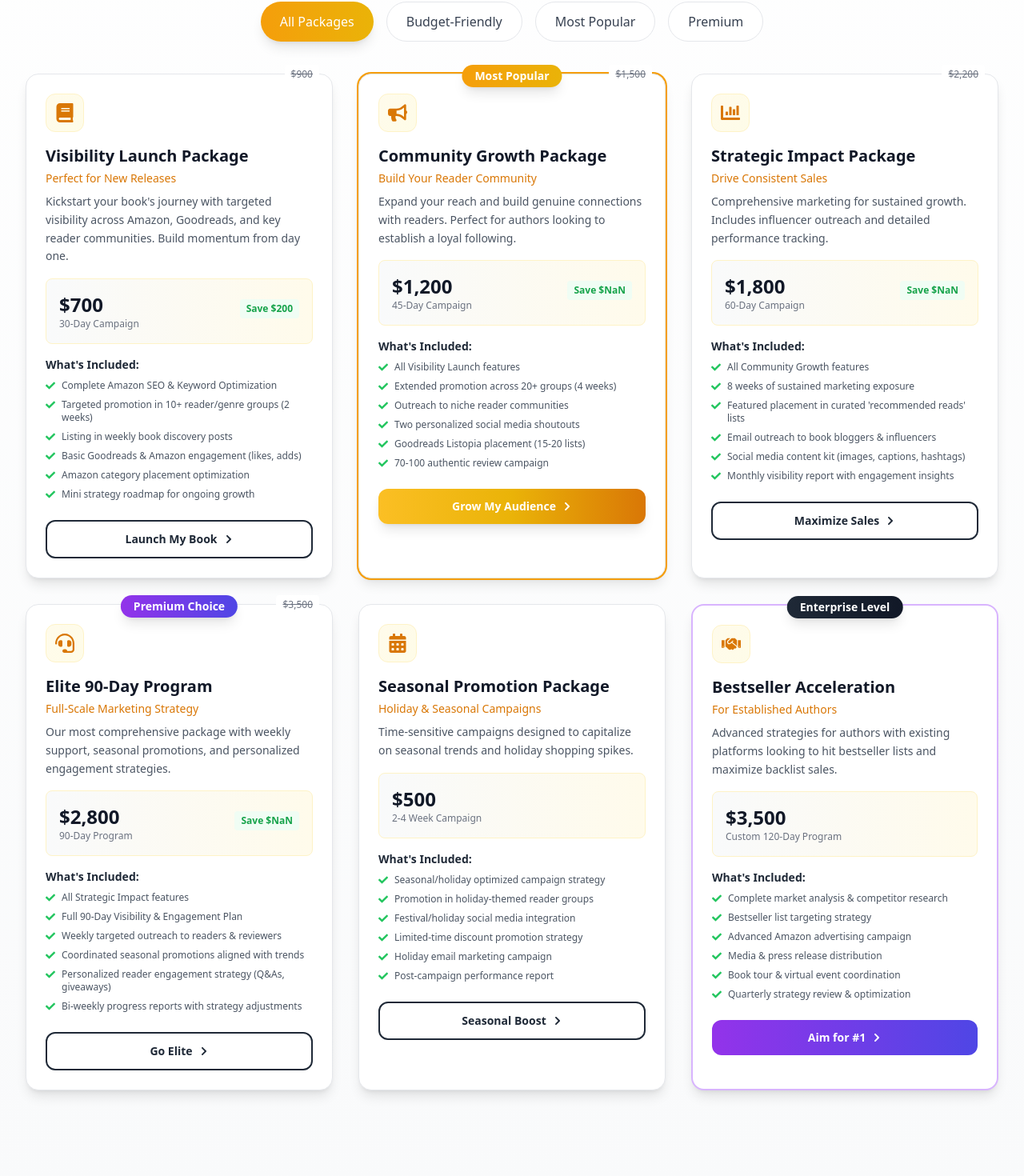
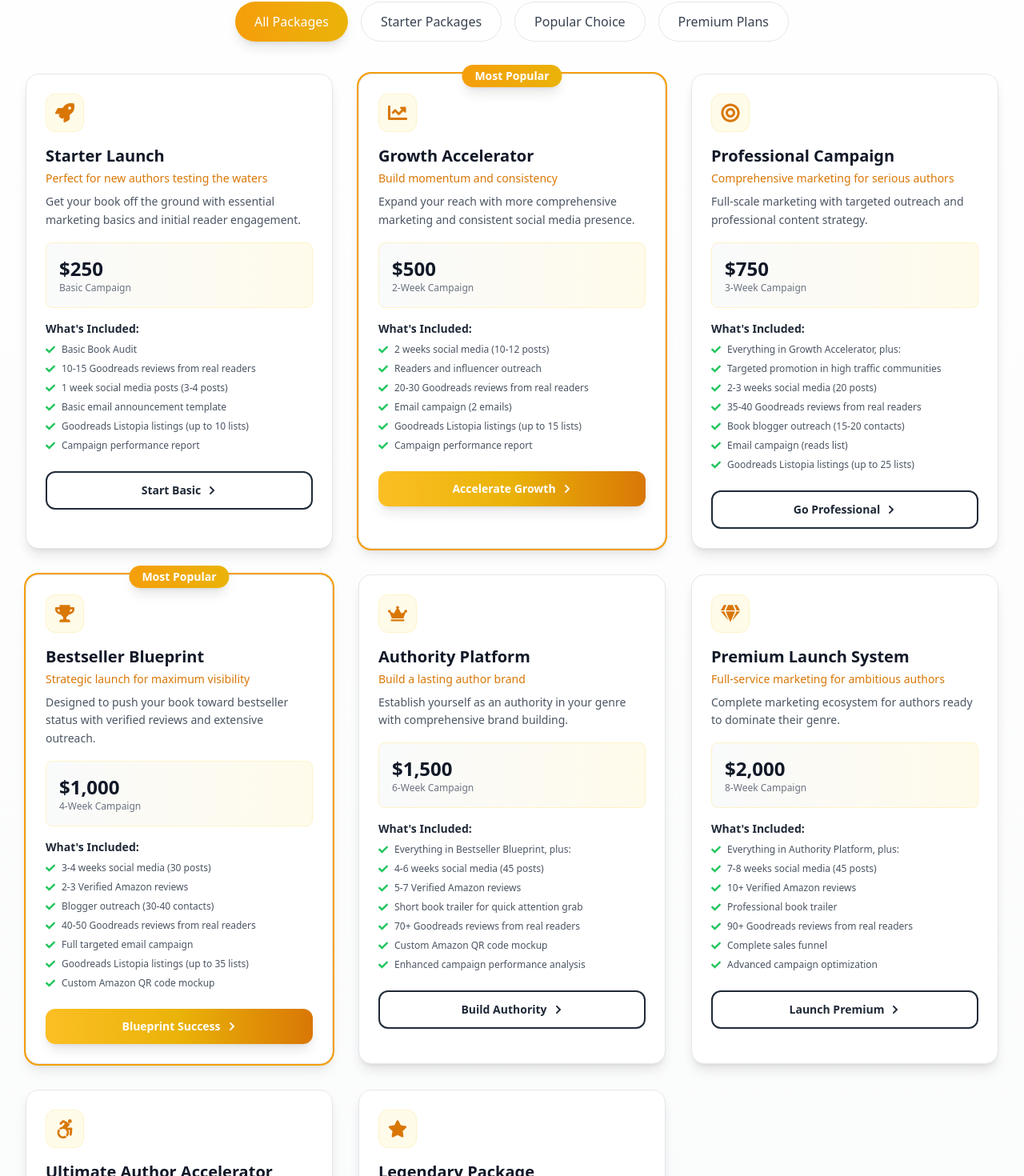
Before and after one commit to Amuda-Abdullah/mabel-marketing-agency, a React (Vite) app: page /#home in a window 1280 px wide. Shown: the part 1999-3469 px from the top of the page at 80% size. Built offline with nearby package versions, Linux system fonts and the light colour scheme.

Commit message:
adjust the pricing breakdown

```diff
--- a/src/components/ServiceSection.tsx
+++ b/src/components/ServiceSection.tsx
@@ -3,19 +3,18 @@ import React, { useState } from "react";
 import { motion } from "framer-motion";
 import {
   FaRocket,
+  FaChartLine,
+  FaCrown,
+  FaStar,
   FaChevronRight,
   FaCheck,
-  FaStar,
-  FaChartLine,
   FaUsers,
-  FaBook,
-  FaBullhorn,
-  FaChartBar,
-  FaHeadset,
-  FaCalendarAlt,
-  FaHandshake,
+  FaBullseye,
+  FaTrophy,
+  FaGem,
 } from "react-icons/fa";
 import { GoDotFill } from "react-icons/go";
+import { FaAccessibleIcon } from "react-icons/fa6";
 
 interface Service {
   id: number;
@@ -24,10 +23,9 @@ interface Service {
   tagline: string;
   description: string;
   price: string;
-  originalPrice?: string;
   duration: string;
   features: string[];
-  highlight?: string;
+  category: string;
   popular?: boolean;
   ctaText?: string;
 }
@@ -39,125 +37,163 @@ const ServicesSection: React.FC = () => {
   const services: Service[] = [
     {
       id: 1,
-      icon: <FaBook className="text-2xl" />,
-      title: "Visibility Launch Package",
-      tagline: "Perfect for New Releases",
-      description:
-        "Kickstart your book's journey with targeted visibility across Amazon, Goodreads, and key reader communities. Build momentum from day one.",
-      price: "$700",
-      originalPrice: "$900",
-      duration: "30-Day Campaign",
+      icon: <FaRocket className="text-2xl" />,
+      title: "Starter Launch",
+      tagline: "Perfect for new authors testing the waters",
+      description: "Get your book off the ground with essential marketing basics and initial reader engagement.",
+      price: "$250",
+      duration: "Basic Campaign",
       features: [
-        "Complete Amazon SEO & Keyword Optimization",
-        "Targeted promotion in 10+ reader/genre groups (2 weeks)",
-        "Listing in weekly book discovery posts",
-        "Basic Goodreads & Amazon engagement (likes, adds)",
-        "Amazon category placement optimization",
-        "Mini strategy roadmap for ongoing growth",
+        "Basic Book Audit",
+        "10-15 Goodreads reviews from real readers",
+        "1 week social media posts (3-4 posts)",
+        "Basic email announcement template",
+        "Goodreads Listopia listings (up to 10 lists)",
+        "Campaign performance report"
       ],
-      ctaText: "Launch My Book",
+      category: "budget",
+      ctaText: "Start Basic",
     },
     {
       id: 2,
-      icon: <FaBullhorn className="text-2xl" />,
-      title: "Community Growth Package",
-      tagline: "Build Your Reader Community",
-      description:
-        "Expand your reach and build genuine connections with readers. Perfect for authors looking to establish a loyal following.",
-      price: "$1,200",
-      originalPrice: "$1,500",
-      duration: "45-Day Campaign",
+      icon: <FaChartLine className="text-2xl" />,
+      title: "Growth Accelerator",
+      tagline: "Build momentum and consistency",
+      description: "Expand your reach with more comprehensive marketing and consistent social media presence.",
+      price: "$500",
+      duration: "2-Week Campaign",
       features: [
-        "All Visibility Launch features",
-        "Extended promotion across 20+ groups (4 weeks)",
-        "Outreach to niche reader communities",
-        "Two personalized social media shoutouts",
-        "Goodreads Listopia placement (15-20 lists)",
-        "70-100 authentic review campaign",
+        "2 weeks social media (10-12 posts)",
+        "Readers and influencer outreach",
+        "20-30 Goodreads reviews from real readers",
+        "Email campaign (2 emails)",
+        "Goodreads Listopia listings (up to 15 lists)",
+        "Campaign performance report"
       ],
+      category: "budget",
       popular: true,
-      highlight: "Most Popular",
-      ctaText: "Grow My Audience",
+      ctaText: "Accelerate Growth",
     },
     {
       id: 3,
-      icon: <FaChartBar className="text-2xl" />,
-      title: "Strategic Impact Package",
-      tagline: "Drive Consistent Sales",
-      description:
-        "Comprehensive marketing for sustained growth. Includes influencer outreach and detailed performance tracking.",
-      price: "$1,800",
-      originalPrice: "$2,200",
-      duration: "60-Day Campaign",
+      icon: <FaBullseye className="text-2xl" />,
+      title: "Professional Campaign",
+      tagline: "Comprehensive marketing for serious authors",
+      description: "Full-scale marketing with targeted outreach and professional content strategy.",
+      price: "$750",
+      duration: "3-Week Campaign",
       features: [
-        "All Community Growth features",
-        "8 weeks of sustained marketing exposure",
-        "Featured placement in curated 'recommended reads' lists",
-        "Email outreach to book bloggers & influencers",
-        "Social media content kit (images, captions, hashtags)",
-        "Monthly visibility report with engagement insights",
+        "Everything in Growth Accelerator, plus:",
+        "Targeted promotion in high traffic communities",
+        "2-3 weeks social media (20 posts)",
+        "35-40 Goodreads reviews from real readers",
+        "Book blogger outreach (15-20 contacts)",
+        "Email campaign (reads list)",
+        "Goodreads Listopia listings (up to 25 lists)"
       ],
-      ctaText: "Maximize Sales",
+      category: "popular",
+      ctaText: "Go Professional",
     },
     {
       id: 4,
-      icon: <FaHeadset className="text-2xl" />,
-      title: "Elite 90-Day Program",
-      tagline: "Full-Scale Marketing Strategy",
-      description:
-        "Our most comprehensive package with weekly support, seasonal promotions, and personalized engagement strategies.",
-      price: "$2,800",
-      originalPrice: "$3,500",
-      duration: "90-Day Program",
+      icon: <FaTrophy className="text-2xl" />,
+      title: "Bestseller Blueprint",
+      tagline: "Strategic launch for maximum visibility",
+      description: "Designed to push your book toward bestseller status with verified reviews and extensive outreach.",
+      price: "$1,000",
+      duration: "4-Week Campaign",
       features: [
-        "All Strategic Impact features",
-        "Full 90-Day Visibility & Engagement Plan",
-        "Weekly targeted outreach to readers & reviewers",
-        "Coordinated seasonal promotions aligned with trends",
-        "Personalized reader engagement strategy (Q&As, giveaways)",
-        "Bi-weekly progress reports with strategy adjustments",
+        "3-4 weeks social media (30 posts)",
+        "2-3 Verified Amazon reviews",
+        "Blogger outreach (30-40 contacts)",
+        "40-50 Goodreads reviews from real readers",
+        "Full targeted email campaign",
+        "Goodreads Listopia listings (up to 35 lists)",
+        "Custom Amazon QR code mockup"
       ],
-      highlight: "Premium Choice",
-      ctaText: "Go Elite",
+      category: "popular",
+      popular: true,
+      ctaText: "Blueprint Success",
     },
     {
       id: 5,
-      icon: <FaCalendarAlt className="text-2xl" />,
-      title: "Seasonal Promotion Package",
-      tagline: "Holiday & Seasonal Campaigns",
-      description:
-        "Time-sensitive campaigns designed to capitalize on seasonal trends and holiday shopping spikes.",
-      price: "$500",
-      duration: "2-4 Week Campaign",
+      icon: <FaCrown className="text-2xl" />,
+      title: "Authority Platform",
+      tagline: "Build a lasting author brand",
+      description: "Establish yourself as an authority in your genre with comprehensive brand building.",
+      price: "$1,500",
+      duration: "6-Week Campaign",
       features: [
-        "Seasonal/holiday optimized campaign strategy",
-        "Promotion in holiday-themed reader groups",
-        "Festival/holiday social media integration",
-        "Limited-time discount promotion strategy",
-        "Holiday email marketing campaign",
-        "Post-campaign performance report",
+        "Everything in Bestseller Blueprint, plus:",
+        "4-6 weeks social media (45 posts)",
+        "5-7 Verified Amazon reviews",
+        "Short book trailer for quick attention grab",
+        "70+ Goodreads reviews from real readers",
+        "Custom Amazon QR code mockup",
+        "Enhanced campaign performance analysis"
       ],
-      ctaText: "Seasonal Boost",
+      category: "premium",
+      ctaText: "Build Authority",
     },
     {
       id: 6,
-      icon: <FaHandshake className="text-2xl" />,
-      title: "Bestseller Acceleration",
-      tagline: "For Established Authors",
-      description:
-        "Advanced strategies for authors with existing platforms looking to hit bestseller lists and maximize backlist sales.",
-      price: "$3,500",
-      duration: "Custom 120-Day Program",
+      icon: <FaGem className="text-2xl" />,
+      title: "Premium Launch System",
+      tagline: "Full-service marketing for ambitious authors",
+      description: "Complete marketing ecosystem for authors ready to dominate their genre.",
+      price: "$2,000",
+      duration: "8-Week Campaign",
       features: [
-        "Complete market analysis & competitor research",
-        "Bestseller list targeting strategy",
-        "Advanced Amazon advertising campaign",
-        "Media & press release distribution",
-        "Book tour & virtual event coordination",
-        "Quarterly strategy review & optimization",
+        "Everything in Authority Platform, plus:",
+        "7-8 weeks social media (45 posts)",
+        "10+ Verified Amazon reviews",
+        "Professional book trailer",
+        "90+ Goodreads reviews from real readers",
+        "Complete sales funnel",
+        "Advanced campaign optimization"
       ],
-      highlight: "Enterprise Level",
-      ctaText: "Aim for #1",
+      category: "premium",
+      ctaText: "Launch Premium",
+    },
+    {
+      id: 7,
+      icon: <FaAccessibleIcon className="text-2xl" />,
+      title: "Ultimate Author Accelerator",
+      tagline: "The complete author success package",
+      description: "All-inclusive marketing and branding for authors serious about long-term success.",
+      price: "$2,500",
+      duration: "12-Week Campaign",
+      features: [
+        "Everything in Premium Launch, plus:",
+        "10 weeks social media (45 posts)",
+        "20+ Verified Amazon reviews",
+        "100+ Goodreads reviews from real readers",
+        "Custom Amazon QR code mockup",
+        "Campaign performance result"
+      ],
+      category: "Ultimate Package",
+      ctaText: "Accelerate Now",
+    },
+    {
+      id: 8,
+      icon: <FaStar className="text-2xl" />,
+      title: "Legendary Package",
+      tagline: "Best seller achiever",
+      description: "The ultimate package for authors aiming to become bestsellers.",
+      price: "$5,000",
+      duration: "15-Week Campaign",
+      features: [
+        "Everything in Premium Launch, plus:",
+        "20 weeks social media (45 posts)",
+        "50+ Verified Amazon reviews",
+        "250+ Goodreads reviews from real readers",
+        "Custom Amazon QR code mockup",
+        "Campaign performance result",
+        "Author website/rebranding",
+        "Free book trailer",
+      ],
+      category: "Ultimate Package",
+      ctaText: "Become a Legend",
     },
   ];
 
@@ -165,22 +201,19 @@ const ServicesSection: React.FC = () => {
     { icon: <FaChartLine />, number: "85%", label: "Sales Increase" },
     { icon: <FaStar />, number: "4.9", label: "Client Rating" },
     { icon: <FaUsers />, number: "500+", label: "Authors Helped" },
-    { icon: <FaRocket />, number: "200+", label: "Bestsellers" },
+    { icon: <FaTrophy />, number: "200+", label: "Bestsellers" },
   ];
 
   const tabs = [
     { id: "all", label: "All Packages" },
-    { id: "budget", label: "Budget-Friendly" },
-    { id: "popular", label: "Most Popular" },
-    { id: "premium", label: "Premium" },
+    { id: "budget", label: "Starter Packages" },
+    { id: "popular", label: "Popular Choice" },
+    { id: "premium", label: "Premium Plans" },
   ];
 
   const filteredServices = services.filter((service) => {
     if (activeTab === "all") return true;
-    if (activeTab === "budget") return Number(service.price.replace("$", "").replace(",", "")) <= 1000;
-    if (activeTab === "popular") return service.popular;
-    if (activeTab === "premium") return Number(service.price.replace("$", "").replace(",", "")) > 1800;
-    return true;
+    return service.category === activeTab;
   });
 
   return (
@@ -202,7 +235,7 @@ const ServicesSection: React.FC = () => {
           </div>
           <h2 className="text-4xl md:text-5xl font-bold mb-6">
             <span className="text-transparent bg-clip-text bg-gradient-to-r from-gray-900 to-gray-700">
-              Strategic Marketing Packages
+              Book Marketing Packages
             </span>
           </h2>
           <p className="text-lg text-gray-600 max-w-3xl mx-auto mb-10">
@@ -270,28 +303,13 @@ const ServicesSection: React.FC = () => {
               onMouseLeave={() => setHoveredCard(null)}
               className={`relative bg-white rounded-2xl p-6 shadow-lg border border-gray-200 hover:shadow-2xl transition-all duration-300 ${
                 service.popular ? "ring-2 ring-amber-500" : ""
-              } ${service.highlight === "Enterprise Level" ? "border-2 border-purple-300" : ""}`}
+              }`}
             >
-              {/* Highlight Badge */}
-              {service.highlight && (
+              {/* Popular Badge */}
+              {service.popular && (
                 <div className="absolute -top-3 left-1/2 transform -translate-x-1/2">
-                  <div className={`px-4 py-1 rounded-full text-sm font-semibold shadow-lg ${
-                    service.highlight === "Most Popular"
-                      ? "bg-gradient-to-r from-amber-500 to-yellow-500 text-white"
-                      : service.highlight === "Premium Choice"
-                      ? "bg-gradient-to-r from-purple-600 to-indigo-600 text-white"
-                      : "bg-gradient-to-r from-gray-800 to-gray-900 text-white"
-                  }`}>
-                    {service.highlight}
-                  </div>
-                </div>
-              )}
-
-              {/* Original Price */}
-              {service.originalPrice && (
-                <div className="absolute -top-3 right-4">
-                  <div className="text-xs text-gray-500 line-through bg-white px-2 py-1 rounded">
-                    {service.originalPrice}
+                  <div className="bg-gradient-to-r from-amber-500 to-yellow-500 text-white px-4 py-1 rounded-full text-sm font-semibold shadow-lg">
+                    Most Popular
                   </div>
                 </div>
               )}
@@ -315,11 +333,6 @@ const ServicesSection: React.FC = () => {
                     <div className="text-2xl font-bold text-gray-900">{service.price}</div>
                     <div className="text-xs text-gray-500">{service.duration}</div>
                   </div>
-                  {service.originalPrice && (
-                    <div className="text-xs text-green-600 font-semibold bg-green-50 px-2 py-1 rounded">
-                      Save ${Number(service.originalPrice.replace("$", "")) - Number(service.price.replace("$", ""))}
-                    </div>
-                  )}
                 </div>
               </div>
 
@@ -337,9 +350,6 @@ const ServicesSection: React.FC = () => {
               {/* CTA Button */}
               <button
                 onClick={() => {
-                  // This would typically open a contact form or booking modal
-                  console.log(`Selected package: ${service.title}`);
-                  // You can replace this with your actual booking logic
                   const element = document.getElementById('contact');
                   if (element) {
                     element.scrollIntoView({ behavior: 'smooth' });
@@ -348,8 +358,6 @@ const ServicesSection: React.FC = () => {
                 className={`w-full py-3 px-4 rounded-xl font-semibold transition-all duration-300 transform group relative overflow-hidden ${
                   hoveredCard === service.id || service.popular
                     ? "bg-gradient-to-r from-amber-400 via-yellow-500 to-amber-600 text-white shadow-lg"
-                    : service.highlight === "Enterprise Level"
-                    ? "bg-gradient-to-r from-purple-600 to-indigo-600 text-white hover:shadow-lg"
                     : "bg-white border-2 border-gray-800 text-gray-800 hover:shadow-md"
                 }`}
               >
@@ -375,6 +383,54 @@ const ServicesSection: React.FC = () => {
             </motion.div>
           ))}
         </div>
+
+        {/* Custom Package Section */}
+        <motion.div
+          initial={{ opacity: 0, scale: 0.95 }}
+          whileInView={{ opacity: 1, scale: 1 }}
+          transition={{ duration: 0.6, delay: 0.4 }}
+          viewport={{ once: true }}
+          className="text-center"
+        >
+          <div className="bg-gradient-to-r from-gray-900 to-gray-800 rounded-2xl p-8 md:p-12 shadow-2xl relative overflow-hidden">
+            <div className="relative z-10">
+              <div className="inline-flex items-center justify-center gap-2 mb-4">
+                <FaStar className="text-amber-400" />
+                <h3 className="text-2xl md:text-3xl font-bold text-white">
+                  Looking for Custom Pricing?
+                </h3>
+                <FaStar className="text-amber-400" />
+              </div>
+              <p className="text-gray-300 text-lg mb-8 max-w-2xl mx-auto">
+                For packages beyond $2,500 or completely custom solutions, schedule a consultation
+                to discuss your specific needs and budget.
+              </p>
+              <div className="flex flex-col sm:flex-row gap-4 justify-center">
+                <button
+                  onClick={() => {
+                    const element = document.getElementById('contact');
+                    if (element) {
+                      element.scrollIntoView({ behavior: 'smooth' });
+                    }
+                  }}
+                  className="group relative px-8 py-4 bg-gradient-to-r from-amber-400 via-yellow-500 to-amber-600 text-white rounded-full font-semibold text-lg overflow-hidden transition-all duration-300 transform hover:scale-105 shadow-lg"
+                >
+                  <span className="relative z-10 flex items-center gap-2">
+                    <FaCrown />
+                    Request Custom Quote
+                  </span>
+                  <motion.div
+                    className="absolute inset-0 bg-gradient-to-r from-transparent via-white/30 to-transparent"
+                    initial={{ x: "-100%" }}
+                    whileHover={{ x: "100%" }}
+                    transition={{ duration: 0.6 }}
+                  />
+                </button>
+
+              </div>
+            </div>
+          </div>
+        </motion.div>
       </div>
     </section>
   );
```
